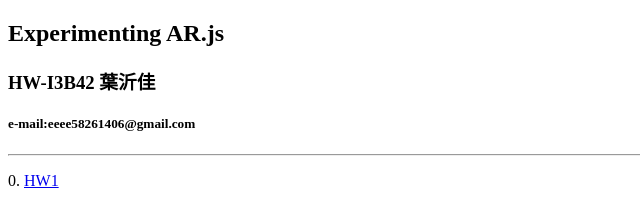
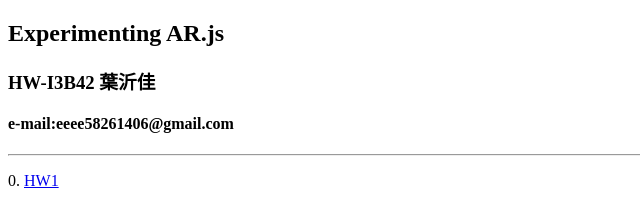
Before and after one commit to Janeciya/ar.js-hw, a plain HTML site: page three.js/miniARHW/index.html in a window 1280 px wide. Shown: the top 206 px of the page, 0-640 px from the left. Drawn offline with Linux system fonts and the light colour scheme.

Commit message:
“ar.js”

```diff
--- a/three.js/miniARHW/index.html
+++ b/three.js/miniARHW/index.html
@@ -8,7 +8,7 @@
 <body>
 <h2>Experimenting AR.js</h2>
 <h3>HW-I3B42 葉沂佳</h3>
-<h5>e-mail:eeee58261406@gmail.com</h5>
+<h4>e-mail:eeee58261406@gmail.com</h4>
 <hr>
 <p>0. <a href="hw1.html">HW1</a></p>
 <table border="1" width="100%">
```
